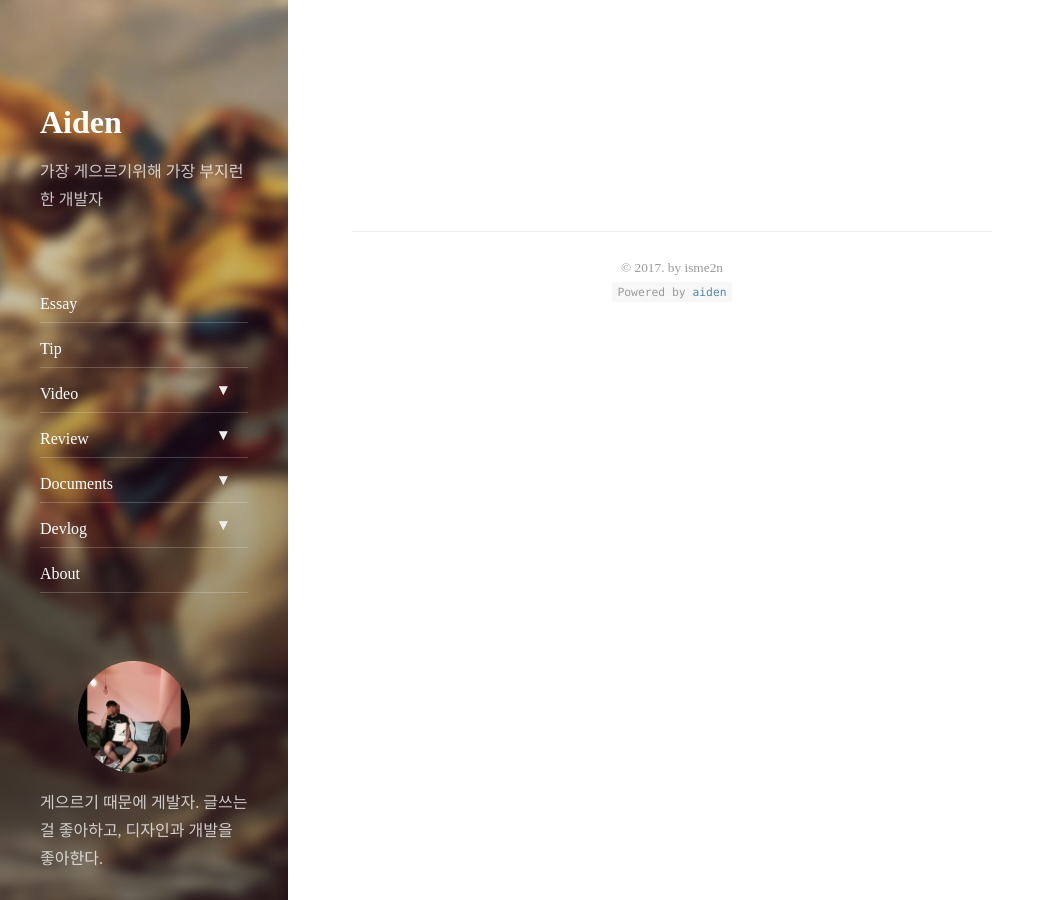
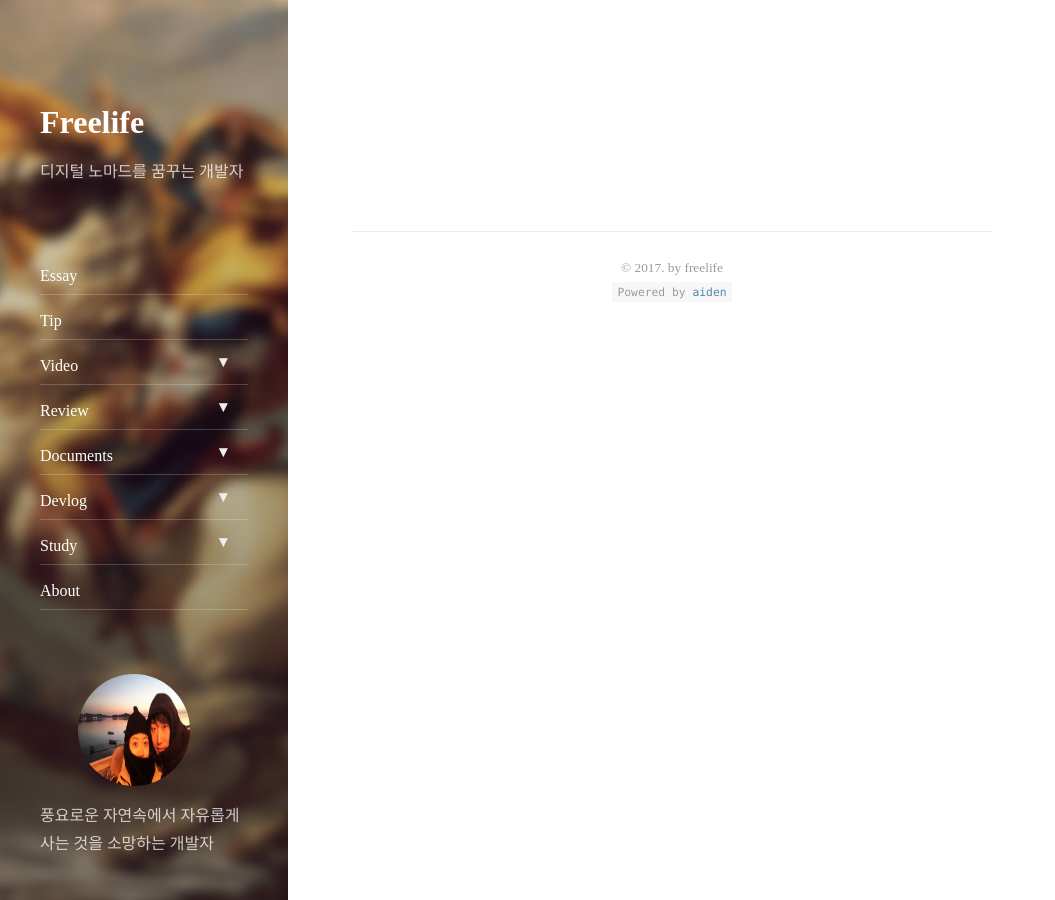
Before and after one commit to freelife1191/freelife1191.github.io, a Jekyll site: the page built from index.html, in a window 1280 px wide and 900 px high, scrolled down 565 px. Shown: the whole window, without its empty margins (0-1055 px from the left). Built offline with Jekyll 4.4.1, drawn with Linux system fonts in a browser that asks for light colours; nearby versions of some CDN libraries; the list of posts is cut into pages by our own code.

Commit message:
사진 및 카테고리 수정

```diff
--- a/_config.yml
+++ b/_config.yml
@@ -2,29 +2,28 @@
 #  User configuration
 # -----------------------------------------------------------------------------
 
-title:               Aiden
+title:               Freelife
 
 # The unique resource location of your page.
 # Set to `https://<username>.github.io` when hosting on GitHub Pages
-url:                 https://isme2n.github.io
+url:                 https://freelife1191.github.io
 
 # Set to '' when hosting a blog on GitHub Pages, ie on `//<username>.github.io`
 # Set to '/<reponame>' when using the `gh-pages` branch of a repository
 baseurl:             ""
 
 # A very short description of your page
-tagline:             가장 게으르기위해 가장 부지런한 개발자
+tagline:             디지털 노마드를 꿈꾸는 개발자
 
 # A short description of the page, used in the sidebar and as fallback for the meta description tag.
 # Markdown enabled, but don't use more than one paragraph (enforced by `>`)
 description:         >
-  게으르기 때문에 게발자.
-  글쓰는 걸 좋아하고, 디자인과 개발을 좋아한다.
+  풍요로운 자연속에서 자유롭게 사는 것을 소망하는 개발자
 
 # This should be the same author as first entry in `_data/authors.yml`
 author:
-  name:              aiden min
-  email:             zoqozqz@gmail.com
+  name:              MinSeung Kwon
+  email:             freelife1191@gmail.com
 
 # Fallback image and color
 image:               /assets/img/nap.jpg
@@ -48,10 +47,10 @@ google_fonts:        Lato
 google_analytics:    UA-92346434-1
 
 # Setting a disqus shortname will enable the comment section on pages with `comments: true` in the front matter
-disqus_shortname:    isme2n
+disqus_shortname:    freelife
 
 # This text will appear in the footer of every page. Markdown enabled.
-copyright:           '&copy; 2017. by isme2n'
+copyright:           '&copy; 2017. by freelife'
 
 # Format of the permalinks
 permalink:           pretty
```
Also changed, not shown: _data/authors.yml (+4 -4 lines), _featured_categories/artwork.md (deleted, +0 -10 lines), _featured_categories/study.md (added, +11 -0 lines), _featured_tags/study-a.i.md (added, +9 -0 lines), _featured_tags/study-algorithm.md (added, +9 -0 lines), _featured_tags/study-java.md (added, +9 -0 lines), _featured_tags/study-python.md (added, +9 -0 lines), assets/img/me.jpeg (deleted), assets/img/ymnms.jpg (added).
